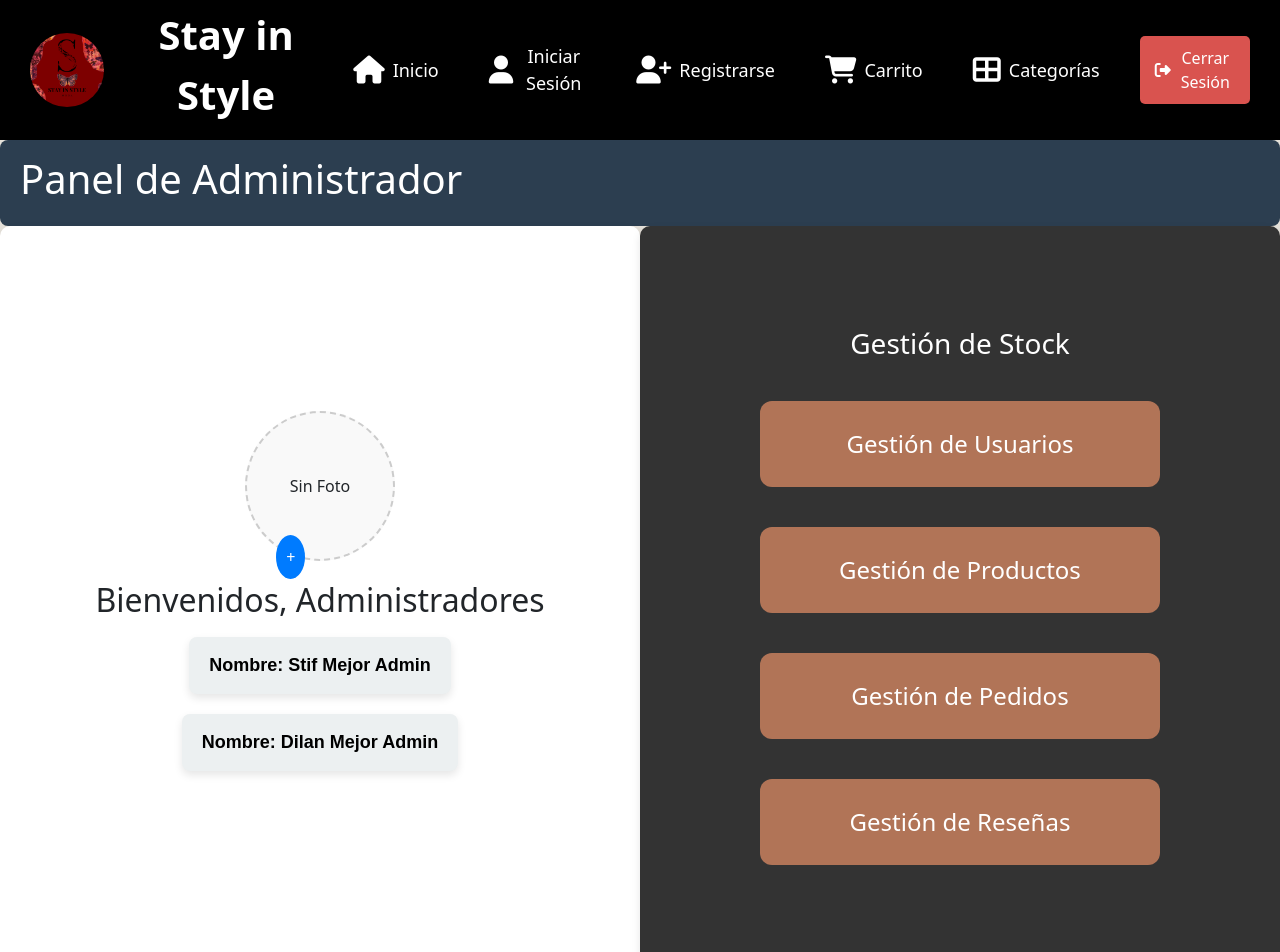
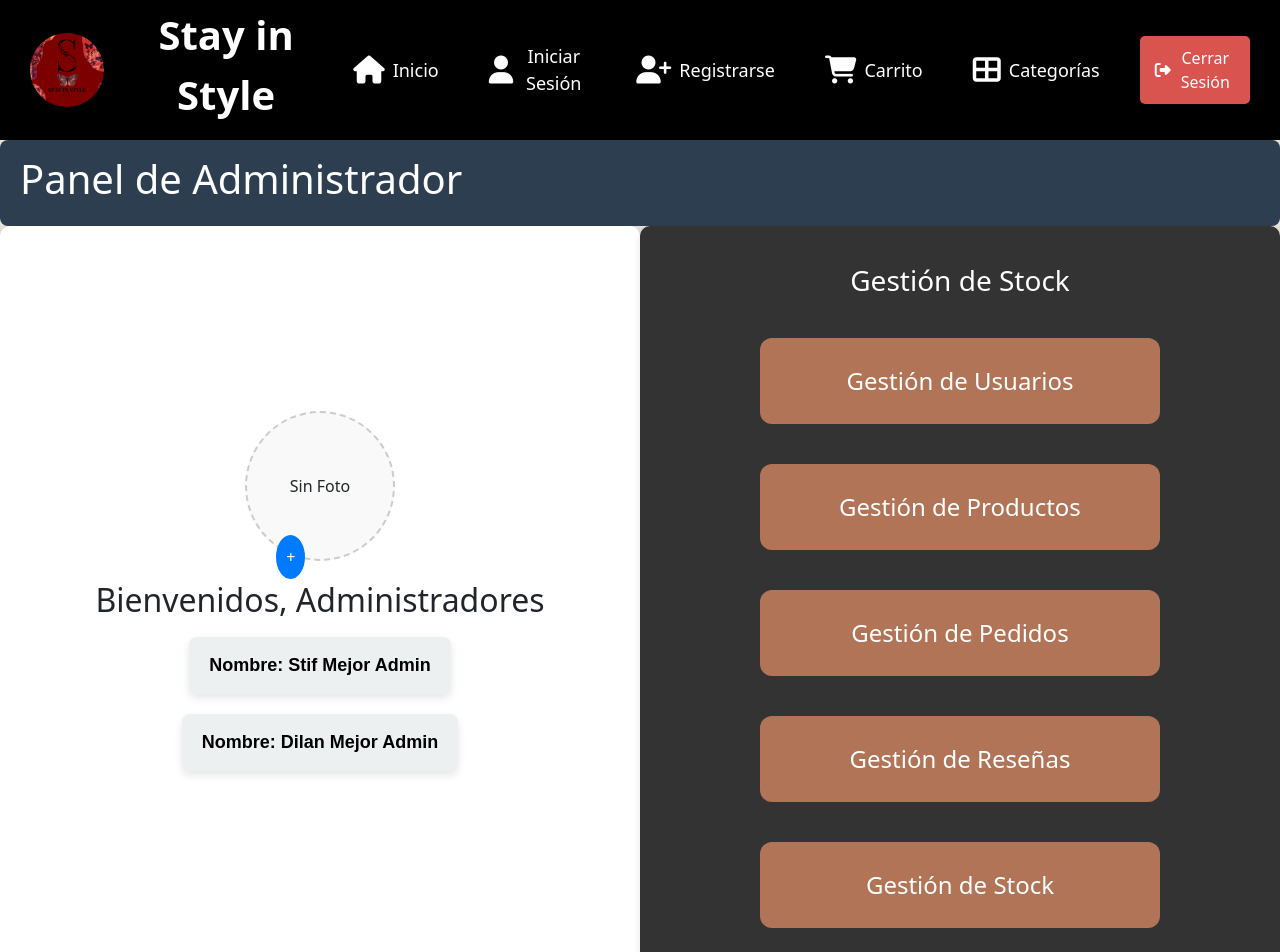
Before and after one commit to Ebautista27/proyecto, a React (Vite) app in the folder StayInStyle/: page /Administrador in a window 1280 px wide. Shown: the top 952 px of the page. Built offline with nearby package versions, Linux system fonts and the light colour scheme; sample sign-in values are in the browser's storage.

Commit message:
Add files via upload

```diff
--- a/StayInStyle/src/pages/Administrador/Administrador.jsx
+++ b/StayInStyle/src/pages/Administrador/Administrador.jsx
@@ -115,6 +115,9 @@ const Administrador = () => {
             <Link to="/Administradores/adminreseñas">
               <button className="btn">Gestión de Reseñas</button>
             </Link>
+            <Link to="/Administradores/AdminStock">
+              <button className="btn">Gestión de Stock</button>
+            </Link>
           </div>
         </div>
       </div>
```
Also changed, not shown: StayInStyle/src/pages/Administrador/Administrador.css (line endings or trailing spaces).
